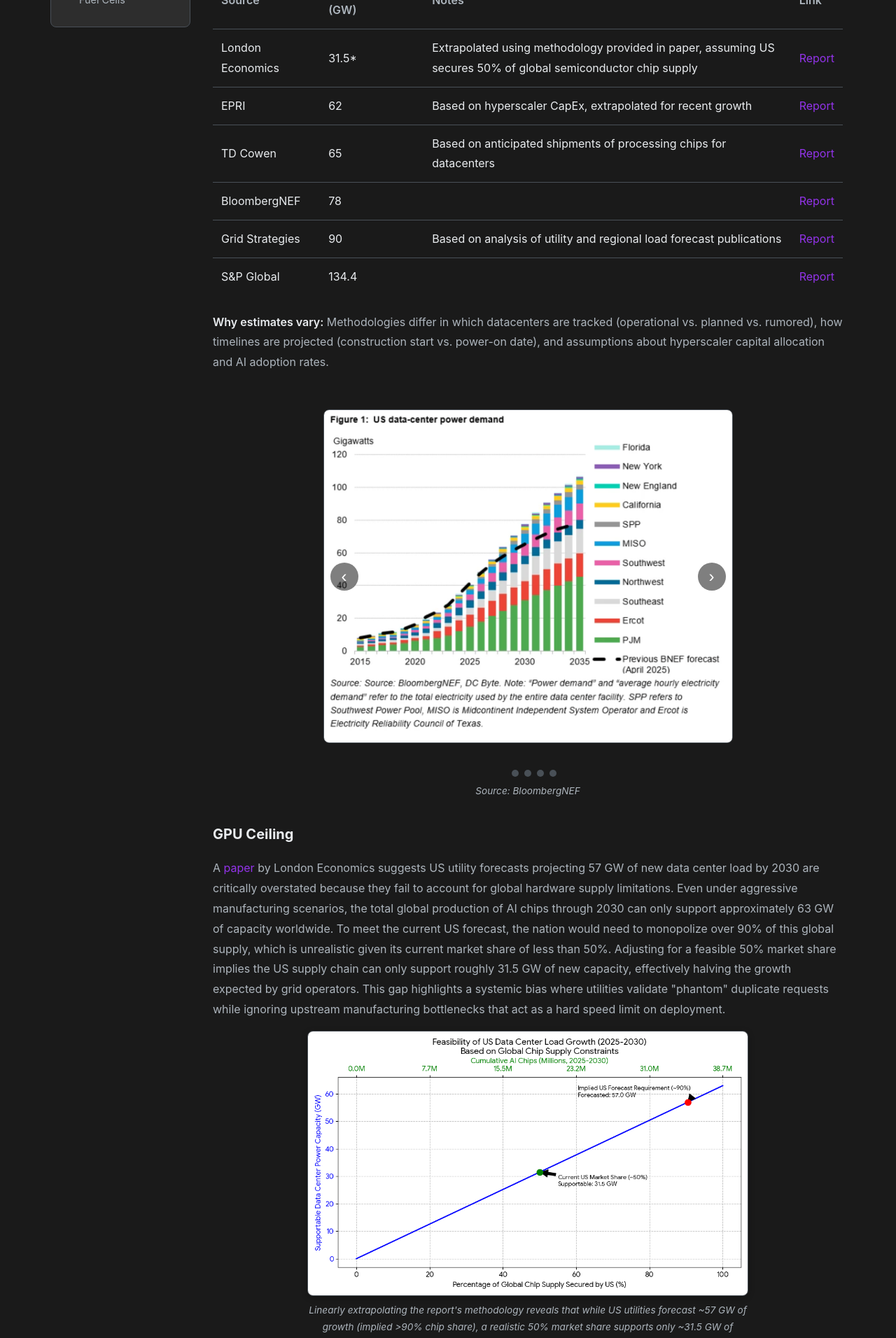
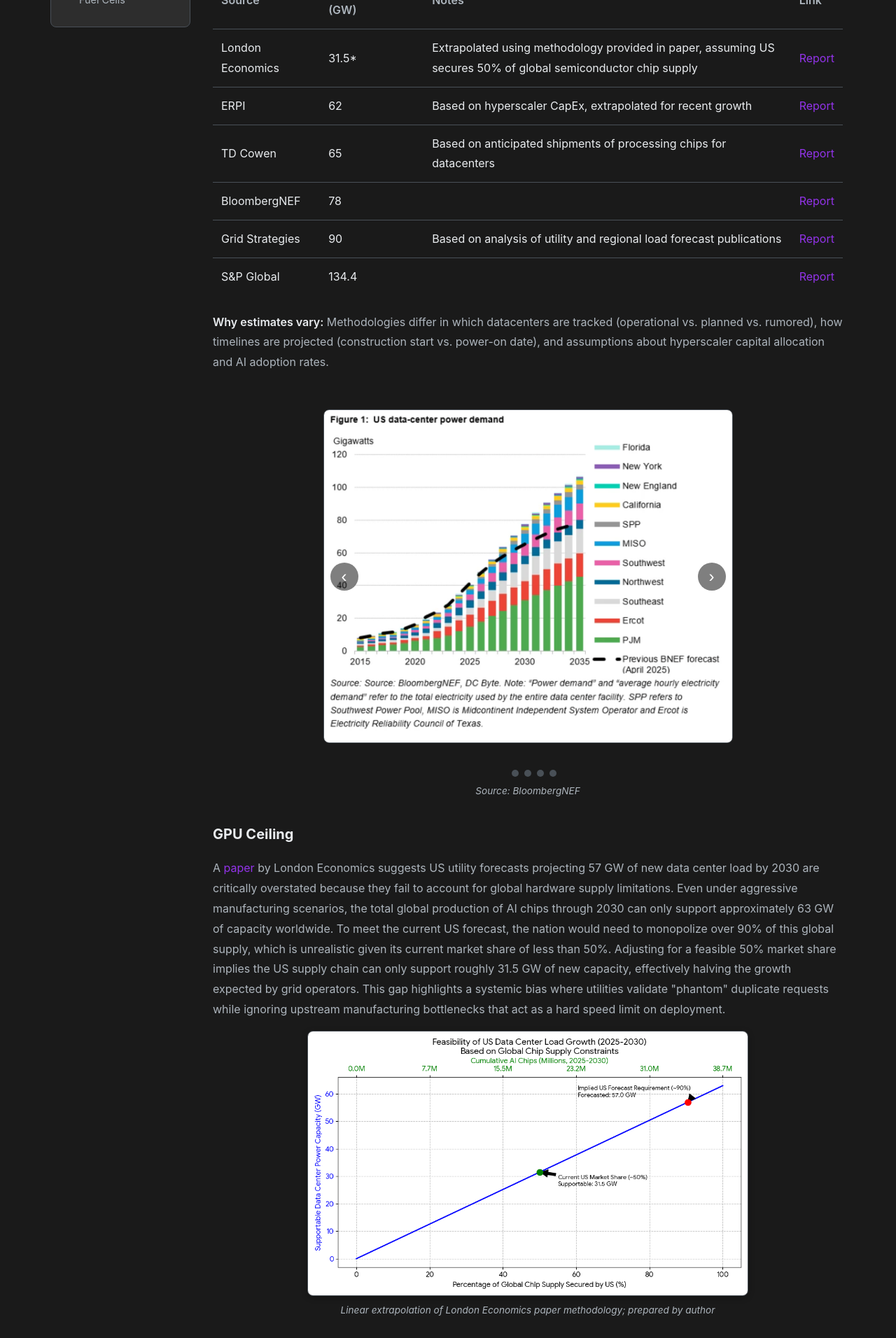
Before and after one commit to anranga95/ai-infra.fyi, a React (Vite) app: page /energy in a window 1280 px wide. Shown: the part 800-2712 px from the top of the page at 70% size. Built offline with nearby package versions, Linux system fonts and the light colour scheme.

Commit message:
fix typos and caption

```diff
--- a/src/pages/LoadGrowthPage.tsx
+++ b/src/pages/LoadGrowthPage.tsx
@@ -402,7 +402,7 @@ function LoadGrowthPage() {
                 <td><a href="https://www.londoneconomics.com/wp-content/uploads/2025/07/LEI-Data-Center-Final-Report-07072025.pdf" target="_blank" rel="noopener noreferrer">Report</a></td>
               </tr>
               <tr>
-                <td>EPRI</td>
+                <td>ERPI</td>
                 <td>62</td>
                 <td>Based on hyperscaler CapEx, extrapolated for recent growth</td>
                 <td><a href="https://www.epri.com/research/products/000000003002033669" target="_blank" rel="noopener noreferrer">Report</a></td>
@@ -459,7 +459,7 @@ function LoadGrowthPage() {
               style={{ width: '100%', display: 'block' }}
             />
             <p style={{ fontSize: '0.85rem', color: 'var(--text-secondary)', fontStyle: 'italic', marginTop: '0.5rem', textAlign: 'center' }}>
-              Linearly extrapolating the report's methodology reveals that while US utilities forecast ~57 GW of growth (implied &gt;90% chip share), a realistic 50% market share supports only ~31.5 GW of capacity. (Chart prepared by author)
+              Linear extrapolation of London Economics paper methodology; prepared by author
             </p>
           </div>
 
```
